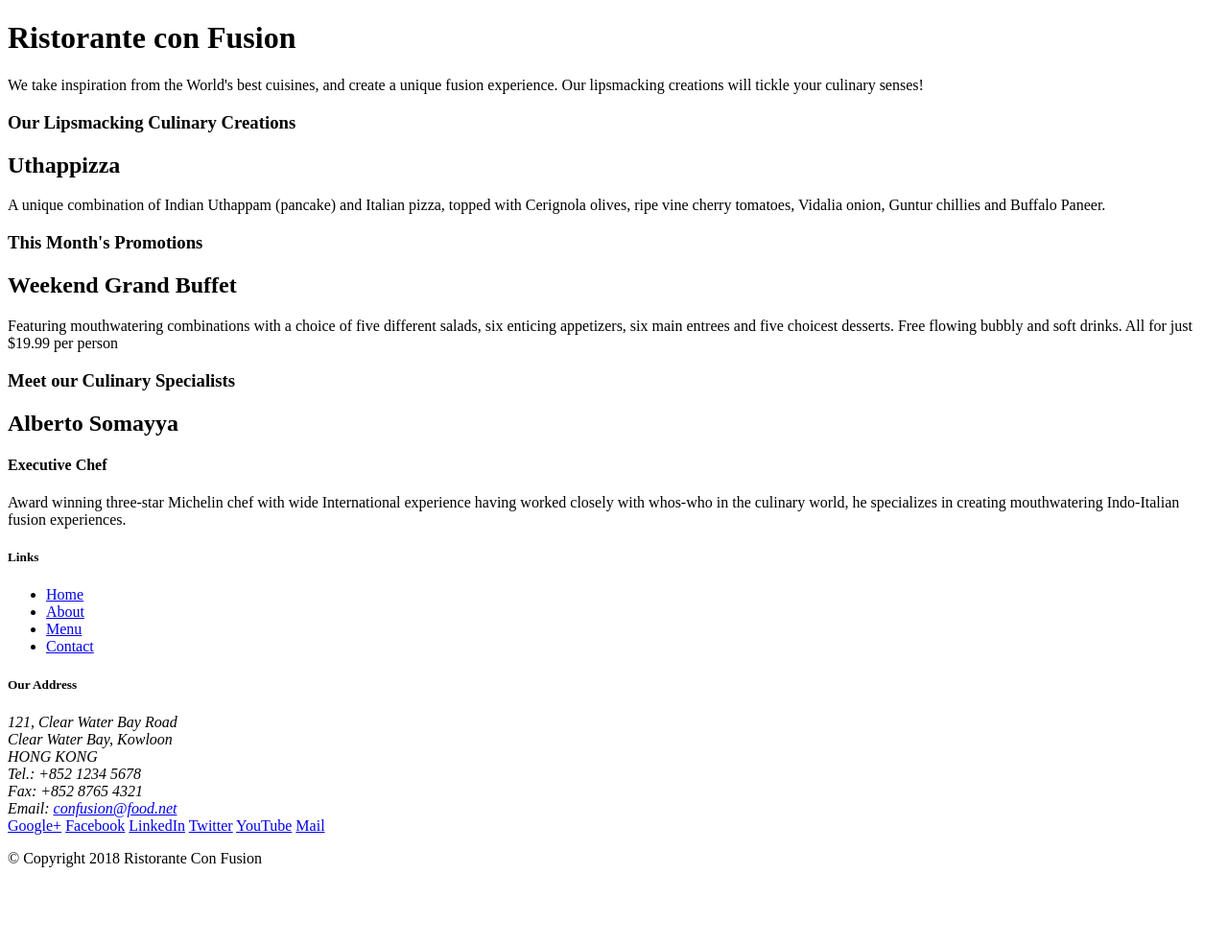
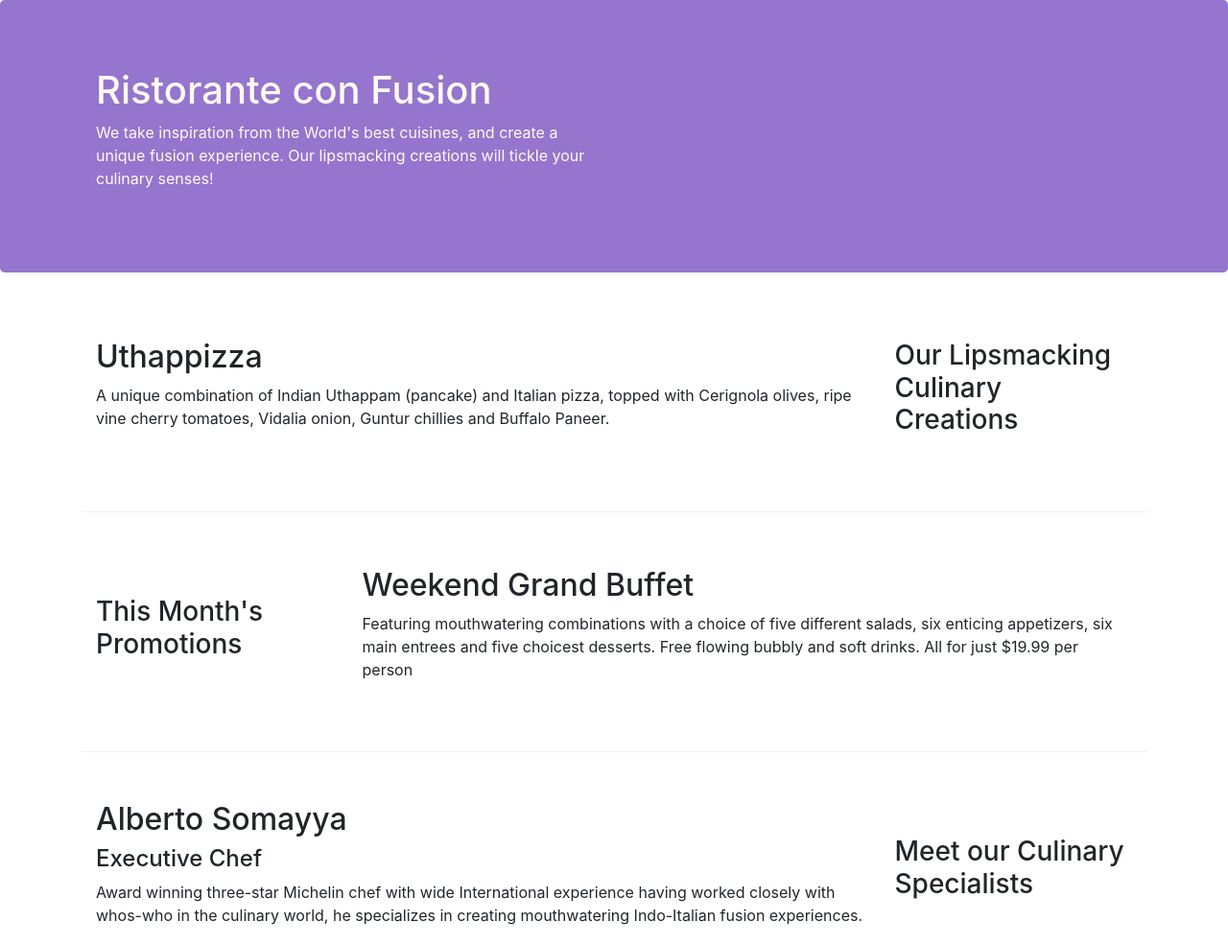
Before and after one commit to akriti8171/Bootstarp-site, a website: page index.html in a window 1280 px wide. Shown: the top 985 px of the page at 96% size. Before the commit the page ends 920 px from the top, so only its background shows below. Drawn offline with nearby package versions, Linux system fonts and the light colour scheme.

Commit message:
Assignment

```diff
--- /dev/null
+++ b/css/style.css
@@ -0,0 +1,30 @@
+.row-header {
+  margin: 0px auto;
+  padding: 0px auto;
+}
+
+.row-content {
+  margin: 0px auto;
+  padding: 50px 0px 50px 0px;
+  border-bottom: 1px ridge;
+  min-height: 250px;
+}
+
+.footer {
+  background-color: #d1c4e9;
+  margin: 0px auto;
+  padding: 20px 0px 20px 0px;
+}
+
+.jumbotron {
+  padding: 70px 30px 70px 30px;
+  margin: 0px auto;
+  background: #9575cd;
+  color: floralwhite;
+}
+
+.address {
+  font-size: 80%;
+  margin: 0px;
+  color: #0f0f0f;
+}
--- a/index.html
+++ b/index.html
@@ -1,84 +1,112 @@
 <!DOCTYPE html>
 <html lang="en">
+  <head>
+    <!-- Required meta tags always come first -->
+    <meta charset="utf-8" />
+    <meta
+      name="viewport"
+      content="width=device-width, initial-scale=1, shrink-to-fit=no"
+    />
+    <meta http-equiv="x-ua-compatible" content="ie=edge" />
 
-<head>
+    <!-- Bootstrap CSS -->
+    <link
+      rel="stylesheet"
+      href="node_modules/bootstrap/dist/css/bootstrap.min.css"
+    />
+    <link rel="stylesheet" href="css/style.css" />
     <title>Ristorante Con Fusion</title>
   </head>
 
   <body>
-
-    <header>
-        <div>
-            <div>
-                <div>
+    <header class="jumbotron">
+      <div class="container">
+        <div class="row row-header">
+          <div class="col-12 col-sm-6">
             <h1>Ristorante con Fusion</h1>
-                    <p>We take inspiration from the World's best cuisines, and create a unique fusion experience. Our lipsmacking creations will tickle your culinary senses!</p>
+            <p>
+              We take inspiration from the World's best cuisines, and create a
+              unique fusion experience. Our lipsmacking creations will tickle
+              your culinary senses!
+            </p>
           </div>
-                <div>
-                </div>
+          <div class="col-12 col-sm"></div>
         </div>
       </div>
     </header>
 
-    <div>
-        <div>
-            <div>
+    <div class="container">
+      <div class="row row-content align-items-center">
+        <div class="col-12 col-sm-4 order-sm-last col-md-3">
           <h3>Our Lipsmacking Culinary Creations</h3>
         </div>
-            <div>
+        <div class="col col-sm order-sm-first col-md">
           <h2>Uthappizza</h2>
-                <p>A unique combination of Indian Uthappam (pancake) and Italian pizza, topped with Cerignola olives, ripe vine cherry tomatoes, Vidalia onion, Guntur chillies and Buffalo Paneer.</p>
+          <p>
+            A unique combination of Indian Uthappam (pancake) and Italian pizza,
+            topped with Cerignola olives, ripe vine cherry tomatoes, Vidalia
+            onion, Guntur chillies and Buffalo Paneer.
+          </p>
         </div>
       </div>
 
-
-        <div>
-            <div>
+      <div class="row row-content align-items-center">
+        <div class="col-12 col-sm-4 col-md-3">
           <h3>This Month's Promotions</h3>
         </div>
-            <div>
+        <div class="col col-sm col-md">
           <h2>Weekend Grand Buffet</h2>
-                <p>Featuring mouthwatering combinations with a choice of five different salads, six enticing appetizers, six main entrees and five choicest desserts. Free flowing bubbly and soft drinks. All for just $19.99 per person </p>
+          <p>
+            Featuring mouthwatering combinations with a choice of five different
+            salads, six enticing appetizers, six main entrees and five choicest
+            desserts. Free flowing bubbly and soft drinks. All for just $19.99
+            per person
+          </p>
         </div>
       </div>
 
-        <div>
-            <div>
+      <div class="row row-content align-items-center">
+        <div class="col-12 col-sm-4 order-sm-last col-md-3">
           <h3>Meet our Culinary Specialists</h3>
         </div>
-            <div>
+        <div class="col col-sm order-sm-first col-md">
           <h2>Alberto Somayya</h2>
           <h4>Executive Chef</h4>
-                <p>Award winning three-star Michelin chef with wide International experience having worked closely with whos-who in the culinary world, he specializes in creating mouthwatering Indo-Italian fusion experiences. </p>
+          <p>
+            Award winning three-star Michelin chef with wide International
+            experience having worked closely with whos-who in the culinary
+            world, he specializes in creating mouthwatering Indo-Italian fusion
+            experiences.
+          </p>
         </div>
       </div>
     </div>
 
-    <footer>
-        <div>
-            <div>
-                <div>
+    <footer class="footer">
+      <div class="container">
+        <div class="row">
+          <div class="col-4 offset-1 col-sm-2">
             <h5>Links</h5>
-                    <ul>
+            <ul class="list-unstyled">
               <li><a href="#">Home</a></li>
               <li><a href="#">About</a></li>
               <li><a href="#">Menu</a></li>
               <li><a href="#">Contact</a></li>
             </ul>
           </div>
-                <div>
+          <div class="col-7 col-sm-5">
             <h5>Our Address</h5>
             <address>
-		              121, Clear Water Bay Road<br>
-		              Clear Water Bay, Kowloon<br>
-		              HONG KONG<br>
-		              Tel.: +852 1234 5678<br>
-		              Fax: +852 8765 4321<br>
+              121, Clear Water Bay Road<br />
+              Clear Water Bay, Kowloon<br />
+              HONG KONG<br />
+              Tel.: +852 1234 5678<br />
+              Fax: +852 8765 4321<br />
               Email: <a href="mailto:confusion@food.net">confusion@food.net</a>
             </address>
           </div>
-                <div>
-                    <div>
+          <div class="col-12 col-sm-4 align-self-center">
+            <div class="text-center">
               <a href="http://google.com/+">Google+</a>
               <a href="http://www.facebook.com/profile.php?id=">Facebook</a>
               <a href="http://www.linkedin.com/in/">LinkedIn</a>
@@ -88,14 +116,15 @@
             </div>
           </div>
         </div>
-           <div>
-                <div>
+        <div class="row justify-content-center">
+          <div class="col-auto">
             <p>© Copyright 2018 Ristorante Con Fusion</p>
           </div>
         </div>
       </div>
     </footer>
-
+    <script src="node_modules/jquery/dist/jquery.slim.min.js"></script>
+    <script src="node_modules/popper.js/dist/umd/popper.min.js"></script>
+    <script src="node_modules/bootstrap/dist/js/bootstrap.min.js"></script>
   </body>
-
 </html>
```
Also changed, not shown: aboutus.html (added, +161 -0 lines). Lines whose indentation alone changed are shown as unchanged.
